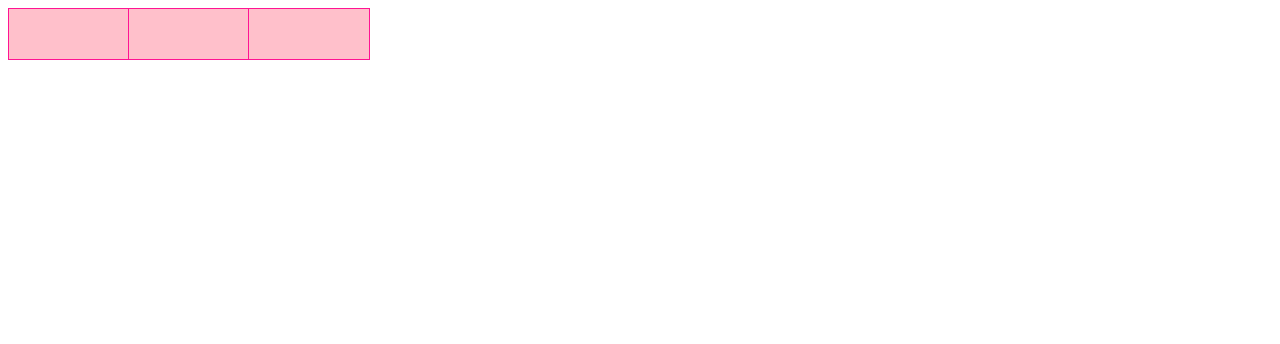
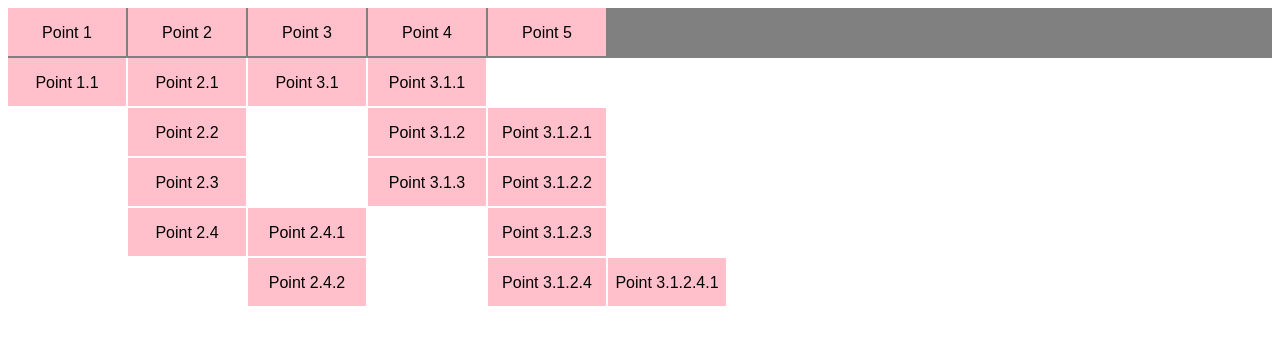
Before and after one commit to MarkovaDA/TreeMenu, a plain HTML site: page jquery-dev/index.html in a window 1280 px wide. Drawn offline with nearby package versions, Linux system fonts and the light colour scheme.

Commit message:
начальная реализация свертки иерархического меню

```diff
--- a/jquery-dev/css/style.css
+++ b/jquery-dev/css/style.css
@@ -1,12 +1,19 @@
+
 .tree-menu {
 	width: 100%;
 	height: 50px;
 	position: relative;
+	background: grey;
 }
+
 .tree-menu .item {
 	position: absolute;
-	width: 120px;
-	height: 50px;
+	width: 118px;
+	height: 48px;
 	background-color: pink;
-	border: 1px solid deeppink;
+	font-family: Arial, Verdana;
+	line-height: 50px;
+	text-align: center;
+	/*border: 1px solid deeppink;*/
+	cursor:pointer;
 }
--- a/jquery-dev/index.html
+++ b/jquery-dev/index.html
@@ -4,13 +4,18 @@
   <meta charset="UTF-8">
   <title>Tree Menu</title>
   <link rel="stylesheet" href="css/style.css">
+  <script src="js/jquery-3.3.1.min.js"></script>
   <script src="js/tree-menu.js"></script>
 </head>
 <body>
-  <div class="tree-menu">
-    <div class="item" style="top:0; left: 0px;"></div>
-    <div class="item" style="top:0; left: 120px;"></div>
-    <div class="item" style="top:0; left: 240px;"></div>
-  </div>
+<!--
+1. Править код в текущем состоянии (структура)
+2. Конфигурируемая ширина/ высота пункта меню)
+3. Анимированное поведение
+4. Стилизация меню (пока статически)
+5. Чтение структуры из json
+6. Настраиваемая анимация
+7. Настраиваемая стилизация
+-->
 </body>
 </html>
--- a/jquery-dev/js/tree-menu.js
+++ b/jquery-dev/js/tree-menu.js
@@ -1 +1,96 @@
-console.log('tree-menu!!!');
+$(document).ready(() => {
+  const menu = new TreeMenu();
+
+  const item1 = menu.addItem('Point 1');
+  const item2 = menu.addItem('Point 2');
+  item2.addItem('Point 2.1');
+  item2.addItem('Point 2.2');
+  item2.addItem('Point 2.3');
+
+  const item24 = item2.addItem('Point 2.4');
+  item24.addItem('Point 2.4.1');
+  item24.addItem('Point 2.4.2');
+
+  const item3 = menu.addItem('Point 3');
+  menu.addItem('Point 4');
+  menu.addItem('Point 5');
+
+  item1.addItem('Point 1.1');
+
+  const item31 = item3.addItem('Point 3.1');
+
+  const item311 = item31.addItem('Point 3.1.1');
+  const item312 = item31.addItem('Point 3.1.2');
+  const item313 = item31.addItem('Point 3.1.3');
+
+  item312.addItem('Point 3.1.2.1');
+  item312.addItem('Point 3.1.2.2');
+  item312.addItem('Point 3.1.2.3');
+
+  const item3124 = item312.addItem('Point 3.1.2.4');
+  item3124.addItem('Point 3.1.2.4.1');
+
+  menu.render(); //'.class', '#id'
+});
+
+class TreeMenu {
+  constructor() {
+    this.menu = $(`<div class='tree-menu'></div>`);
+    this.children = [];
+  }
+
+  addItem(itemTitle) {
+    const item = new MenuItem(this, itemTitle);
+    this.children.push(item);
+    this.menu.append(item.getDOM());
+
+    return item;
+  }
+
+  render(container = document.body) {
+    this.menu.appendTo(container);
+  }
+}
+
+class MenuItem {
+  constructor(parent, title) {
+    this.title = title;
+    this.parent = parent; //parent node
+    this.children = []; //children nodes
+
+    if (this.parent instanceof TreeMenu) {
+      this.left = this.parent.children.length * 120;
+      this.top = 0;
+    } else if (this.parent instanceof MenuItem) {
+      //второй уровень вложенности меню
+      if (this.parent.parent instanceof TreeMenu) {
+        this.left = 0;
+        this.top = (this.parent.children.length + 1) * 50;
+      } else {
+        this.left = 120;
+        this.top = (this.parent.children.length) * 50;
+      }
+    }
+
+    this.node = this.initDOM(); //current item's DOM
+  }
+
+  initDOM() {
+    return $(`
+      <div class='item' style='top: ${this.top}px; left: ${this.left}px'>
+        ${this.title}
+      </div>`);
+  }
+
+  getDOM() {
+    return this.node;
+  }
+
+  addItem(itemTitle) {
+    const item = new MenuItem(this, itemTitle); //дочерний элемент menuItem
+    this.children.push(item);
+    this.node.append(item.getDOM());
+
+    return item;
+  }
+}
```
